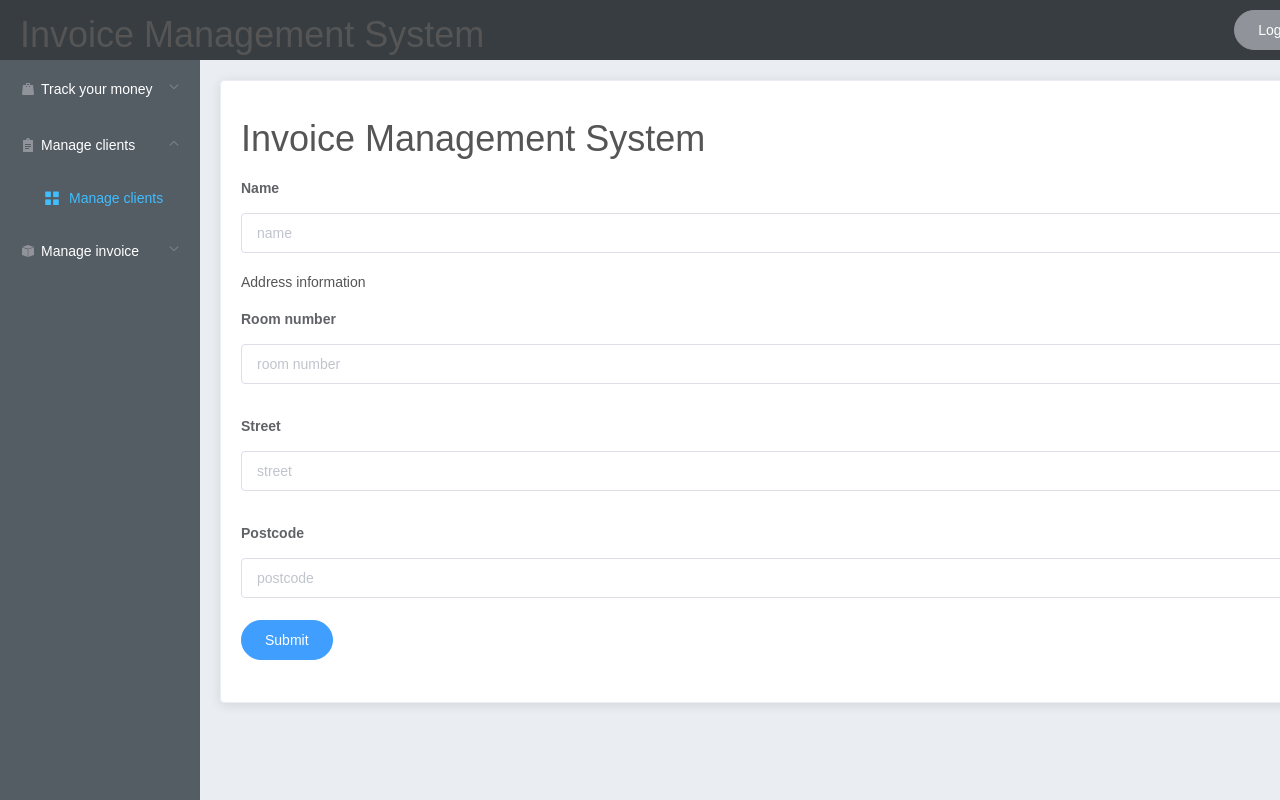
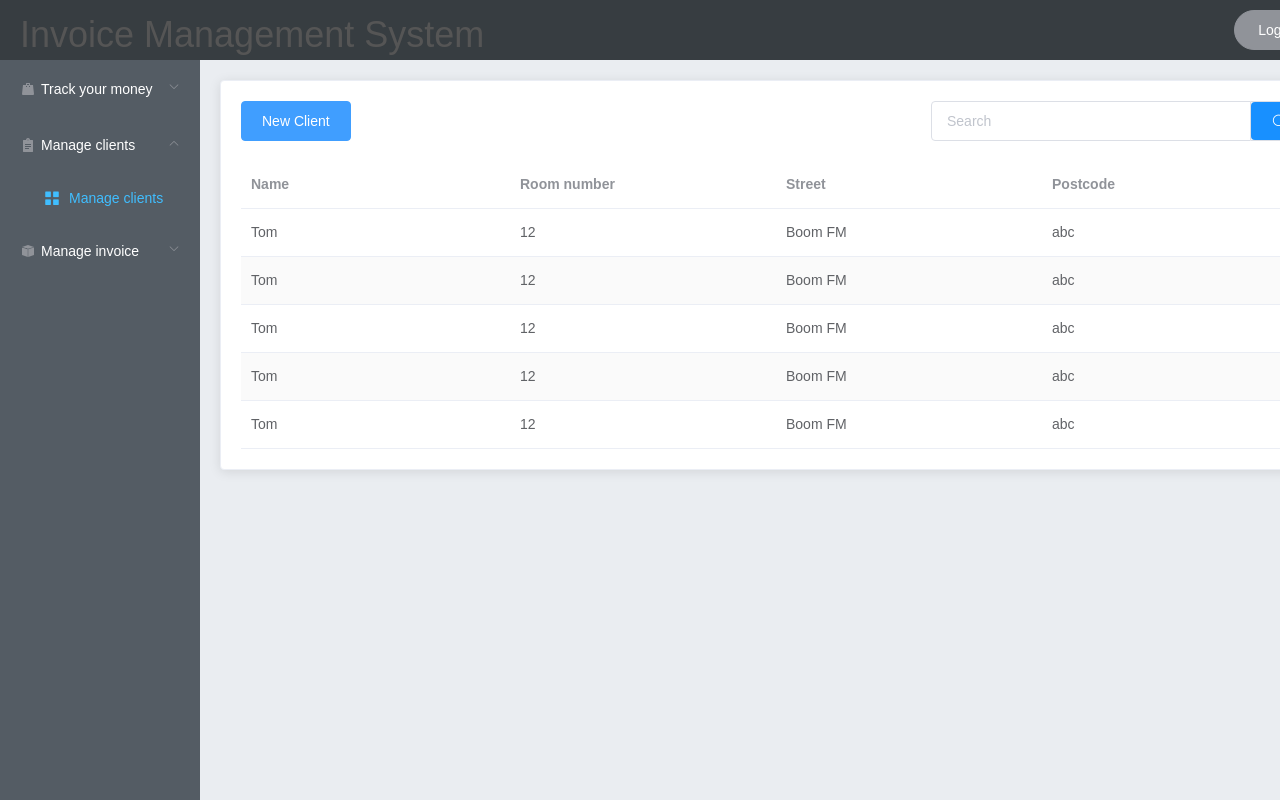
Before and after one commit to arsh-mhmd/Front-End, a Vue app: page /clientsList in a window 1280 px wide. Shown: the top 800 px of the page. Built offline with nearby package versions, Linux system fonts and the light colour scheme.

Commit message:
【ajax for Login.vue and create client】

```diff
--- a/src/components/Login.vue
+++ b/src/components/Login.vue
@@ -39,7 +39,7 @@
           <span>Alrealy a member? Log in</span>
         </el-form-item>
         <el-form-item>
-          <el-button @click="login" type="primary" round>GO</el-button>
+          <el-button @click="login" type="primary" round>Register</el-button>
         </el-form-item>
       </el-form>
     </div>
@@ -48,6 +48,7 @@
 
 <script>
 import qs from 'qs';
+import axios from "axios";
 export default {
   data() {
     return {
@@ -87,7 +88,19 @@ export default {
   },
   methods: {
     login(){
-      this.$router.push({path: "/moneyList",query: {role: this.loginForm.role}});
+      // this is for register
+      let auth_url =  "/api/oauth/token?grant_type=password&username=admin&password=admin"
+      axios.defaults.headers.common['Authorization'] = "Basic Zm9vQ2xpZW50SWQ6c2VjcmV0"
+      axios.post(auth_url).then(function (response){
+        let token = response.data['access_token']
+        localStorage.setItem('token',token)
+
+        // request register interface
+
+      }).catch(function (error){
+        console.log(error)
+      })
+      //this.$router.push({path: "/moneyList",query: {role: this.loginForm.role}});
     },
   }
 };
--- a/src/components/clientsList.vue
+++ b/src/components/clientsList.vue
@@ -1,59 +1,23 @@
 <template>
   <div>
     <el-card>
-      <div class="login_box">
-      <h1>Invoice Management System</h1>
-        <el-form
-          ref="formRef"
-          label-width="200"
-          class="login_form"
-          :model="form"
-        >
-          <el-form-item label="Name" prop="name">
-            <el-input
-              placeholder="name"
-              v-model="form.name"
-            ></el-input>
-          </el-form-item>
-          <h5>Address information</h5>
-          <el-form-item label="Room number" prop="num">
-            <el-input
-              placeholder="room number"
-              v-model="form.num"
-            ></el-input>
-          </el-form-item>
-           <el-form-item label="Street" prop="street">
-            <el-input
-              placeholder="street"
-              v-model="form.street"
-            ></el-input>
-          </el-form-item>
-          <el-form-item label="Postcode" prop="postcode">
-            <el-input
-              placeholder="postcode"
-              v-model="form.postcode"
-            ></el-input>
-          </el-form-item>
-          <el-form-item>
-            <el-button @click="submit" type="primary" round>Submit</el-button>
-          </el-form-item>
-        </el-form>
+      <div class="top">
+        <el-button @click="goNewClient" type="primary">New Client</el-button>
+        <el-input class="searchBox" placeholder="Search" v-model="keyword">
+          <el-button slot="append" icon="el-icon-search"></el-button>
+        </el-input>
       </div>
-      <!-- <el-row>
-        <el-col :span="12">
-           <div class="box">
-             <h1>Register a new client:</h1>
-             <el-button>Name</el-button>
-             <el-button>Industry</el-button>
-           </div>
-        </el-col>
-        <el-col :span="12">
-           <div class="box">
-             <h1>Select existing client:</h1>
-             <el-button>Client's Name</el-button>
-           </div>
-        </el-col>
-      </el-row> -->
+
+      <el-table :data="rightsList" stripe fit>
+        <el-table-column label="Name" prop="name"></el-table-column>
+        <el-table-column label="Room number" prop="num"></el-table-column>
+        <el-table-column label="Street" prop="street"></el-table-column>
+        <el-table-column label="Postcode" prop="postcode"></el-table-column>
+        <div slot="empty" class="emptyBg">
+          <p>No data</p>
+        </div>
+      </el-table>
+
     </el-card>
   </div>
 </template>
@@ -64,7 +28,44 @@ import qs from 'qs';
 export default {
   data() {
     return {
-      form: {},
+      rightsList:[
+        {
+          name:'Tom',
+          num:12,
+          street:'Boom FM',
+          Postcode:'Draft',
+          postcode:'abc'
+        },
+        {
+          name:'Tom',
+          num:12,
+          street:'Boom FM',
+          Postcode:'Draft',
+          postcode:'abc'
+        },
+        {
+          name:'Tom',
+          num:12,
+          street:'Boom FM',
+          Postcode:'Draft',
+          postcode:'abc'
+        },
+        {
+          name:'Tom',
+          num:12,
+          street:'Boom FM',
+          Postcode:'Draft',
+          postcode:'abc'
+        },
+        {
+          name:'Tom',
+          num:12,
+          street:'Boom FM',
+          Postcode:'Draft',
+          postcode:'abc'
+        },
+      ],
+      keyword:''
     };
   },
   filters: {
@@ -74,18 +75,44 @@ export default {
     },
   },
   created() {
-
   },
   methods: {
-    submit(){
-
+    goNewClient(){
+      this.$router.push({path: "/newClient"});
     },
   },
 };
 </script>
 
 <style lang="less" scoped>
-  .box{
-
+  /deep/ .el-input-group{
+      width: 350px;
+    }
+    .mt30{
+      margin-top: 30px;
+    }
+  .searchBox{
+    float: right;
+    /deep/ .el-input__inner{
+      width: 320px;
+    }
+    .el-button{
+      background: #1890FF;
+      color:#fff;
+    }
+  }
+    .modifyBtn{
+      color:#FF012D;
+    }
+  /deep/ .el-dialog{
+    .el-select{
+      width: 100%;
+    }
+  }
+  .table-footer{
+    text-align: center;
+  }
+  .top{
+    margin-bottom: 20px;
   }
 </style>
--- /dev/null
+++ b/src/components/newClient.vue
@@ -0,0 +1,91 @@
+<template>
+  <div>
+    <el-card>
+      <div class="login_box">
+      <h1>Invoice Management System</h1>
+        <el-form
+          ref="formRef"
+          label-width="200"
+          class="login_form"
+          :model="form"
+        >
+          <el-form-item label="Name" prop="name">
+            <el-input
+              placeholder="name"
+              v-model="form.name"
+            ></el-input>
+          </el-form-item>
+          <h5>Address information</h5>
+          <el-form-item label="Room number" prop="num">
+            <el-input
+              placeholder="room number"
+              v-model="form.num"
+            ></el-input>
+          </el-form-item>
+           <el-form-item label="Street" prop="street">
+            <el-input
+              placeholder="street"
+              v-model="form.street"
+            ></el-input>
+          </el-form-item>
+          <el-form-item label="Postcode" prop="postcode">
+            <el-input
+              placeholder="postcode"
+              v-model="form.postcode"
+            ></el-input>
+          </el-form-item>
+          <el-form-item>
+            <el-button @click="submit" type="primary" round>Submit</el-button>
+          </el-form-item>
+        </el-form>
+      </div>
+      <!-- <el-row>
+        <el-col :span="12">
+           <div class="box">
+             <h1>Register a new client:</h1>
+             <el-button>Name</el-button>
+             <el-button>Industry</el-button>
+           </div>
+        </el-col>
+        <el-col :span="12">
+           <div class="box">
+             <h1>Select existing client:</h1>
+             <el-button>Client's Name</el-button>
+           </div>
+        </el-col>
+      </el-row> -->
+    </el-card>
+  </div>
+</template>
+
+<script>
+import { formatDate } from "@/plugins/date.js";
+import qs from 'qs';
+export default {
+  data() {
+    return {
+      form: {},
+    };
+  },
+  filters: {
+    formatDate(time) {
+      var date = new Date(time);
+      return formatDate(date, "yyyy-MM-dd");
+    },
+  },
+  created() {
+
+  },
+  methods: {
+    submit(){
+
+    },
+  },
+};
+</script>
+
+<style lang="less" scoped>
+  .box{
+
+  }
+</style>
--- a/src/main.js
+++ b/src/main.js
@@ -4,7 +4,8 @@ import router from "./router";
 import "./plugins/element.js";
 import * as echarts from 'echarts'
 Vue.prototype.$echarts = echarts
-// import VueResource from 'vue-resource'
+
+import VueResource from 'vue-resource'
 // Vue.use(VueResource)
 // Import global styles
 import "./assets/css/global.css";
@@ -19,6 +20,7 @@ Router.prototype.push = function push(location) {
   return routerPush.call(this, location).catch(error=> error)
 }
 import axios from "axios";
+Vue.prototype.$ajax = axios
 //Configure request root path
 axios.defaults.baseURL = process.env.NODE_ENV === 'production' ? '' : '';
 //Set up a request interceptor before mounting to the prototype object, and use use to mount a callback function
--- a/src/router/index.js
+++ b/src/router/index.js
@@ -3,6 +3,7 @@ import VueRouter from "vue-router";
 import Login from "../components/Login.vue";
 import MoneyList from "../components/moneyList.vue";
 import ClientsList from "../components/clientsList.vue";
+import NewClient from "../components/newClient.vue";
 import InvoiceList from "../components/invoiceList.vue";
 
 import ManagerPage from "../components/ManagerPage.vue";
@@ -28,6 +29,7 @@ const routes = [
     children: [
       { path: "/moneyList", component: MoneyList },
       { path: "/clientsList", component: ClientsList },
+      { path: "/newClient", component: NewClient },
       { path: "/invoiceList", component: InvoiceList },
     ]
   },
--- a/vue.config.js
+++ b/vue.config.js
@@ -2,13 +2,12 @@ module.exports = {
   devServer: {
     proxy: {
       '/api': {
-        target: 'http://39.106.160.178:8088/',
+        target: 'http://localhost:8081/',
         changeOrigin: true,
         pathRewrite: {
-          '/api': ''
-        }
+          '^/api': '/InvoiceXR'
+        },
       },
     }
   },
 }
-1
```
